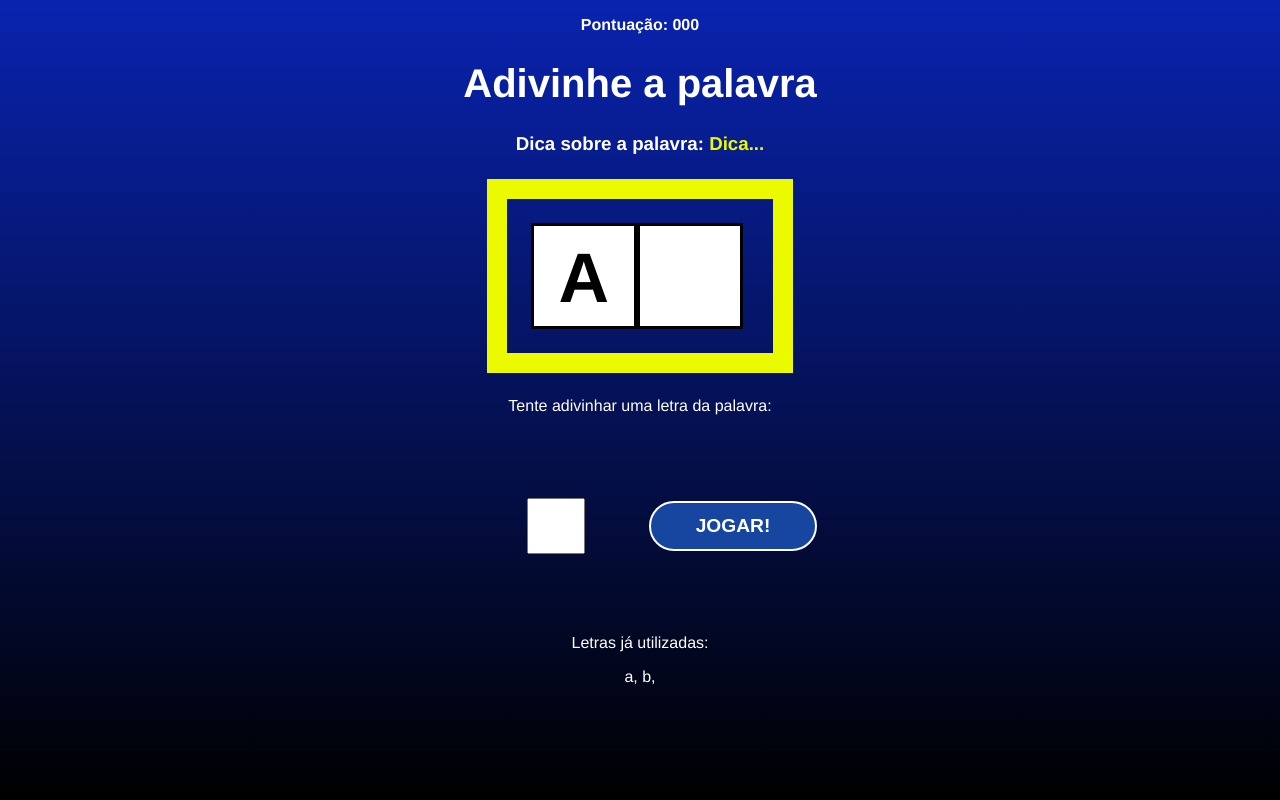
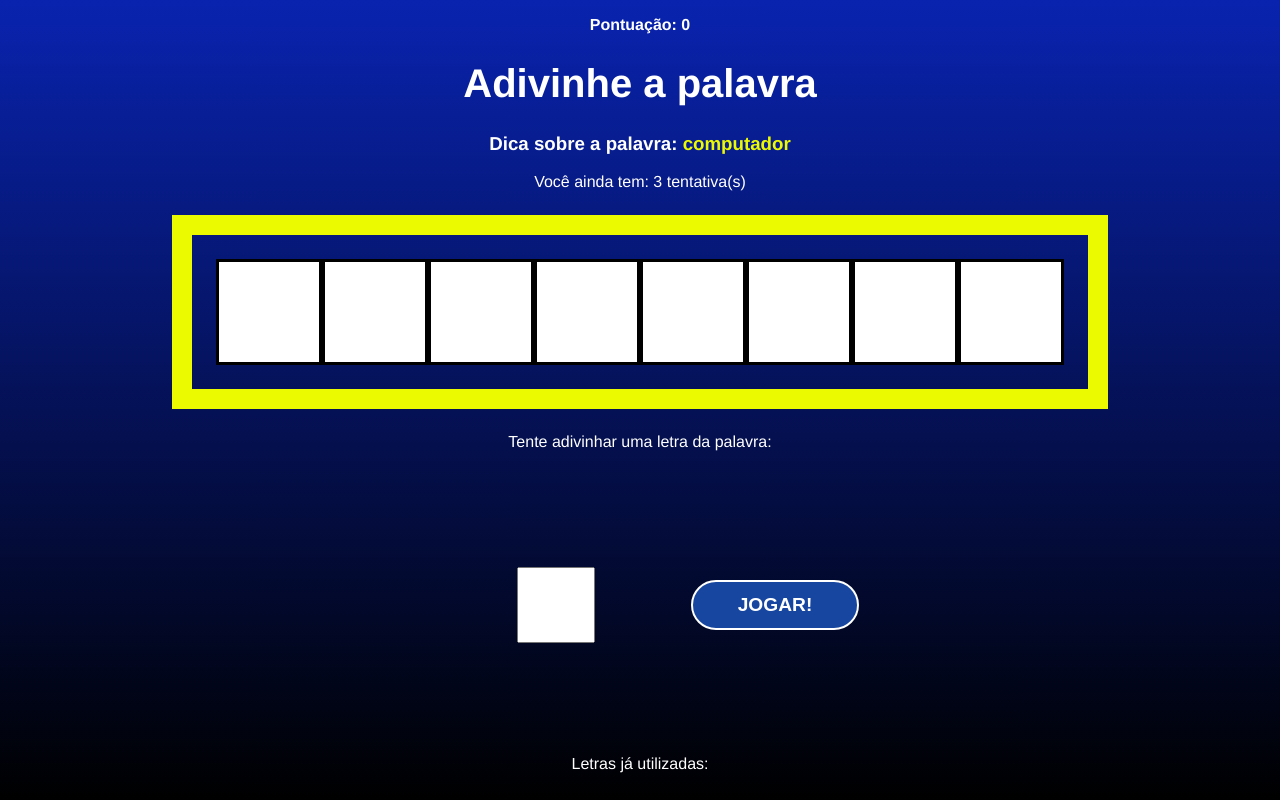
Before and after one commit to Mariano-SI/Secret-Word-Game-React, a React (Vite) app: page / in a window 1280 px wide. Both pictures are taken after a click on the button "COMEÇAR O JOGO". Built offline with nearby package versions, Linux system fonts and the light colour scheme.

Commit message:
consumindo os states e inserindo letras: ok

```diff
--- a/src/App.jsx
+++ b/src/App.jsx
@@ -1,52 +1,56 @@
 //CSS
-import './App.css';
+import "./App.css";
 //REACT
-import { useCallback, useEffect, useState } from 'react';
+import { useCallback, useEffect, useState } from "react";
 //Dados
-import { wordsList } from './data/words';
+import { wordsList } from "./data/words";
 //Componentes
-import StartScreen from './components/StartScreen'
-import Game from './components/Game';
-import GameEnd from './components/GameEnd';
+import StartScreen from "./components/StartScreen";
+import Game from "./components/Game";
+import GameEnd from "./components/GameEnd";
 
 const stages = [
-  {id:1, name:"start"},
-  {id:2, name:"game"},
-  {id:3, name:"end"}
-]
+  { id: 1, name: "start" },
+  { id: 2, name: "game" },
+  { id: 3, name: "end" },
+];
 
 function App() {
-  const[gameStage, setGameStage] = useState(stages[0].name);
-  const[words] = useState(wordsList);
-
+  const [gameStage, setGameStage] = useState(stages[0].name);
+  const [words] = useState(wordsList);
 
   //Controlar carregamentos das palavras, usarei na função startGame
-  const [pickedWord,setPickedWord] = useState("");
-  const [pickedCategory,setPickedCategory] = useState("");
-  const [letters, setLetters] = useState([]) ;
+  const [pickedWord, setPickedWord] = useState("");
+  const [pickedCategory, setPickedCategory] = useState("");
+  const [letters, setLetters] = useState([]);
 
-  const pickWordAndCategory = ()=>{
+  const [letrasAdivinhadas, setLetrasAdivinhadas] = useState([]);
+  const [letrasErradas, setLetrasErradas] = useState([]);
+  const [tentativas, setTentativas] = useState(3); //nmumero de tentativas
+  const [pontuacao, setPontuacao] = useState(0);
+
+  const pickWordAndCategory = () => {
     //random category
     const categories = Object.keys(words);
-    const category = categories[Math.floor(Math.random() * categories.length)]
+    const category = categories[Math.floor(Math.random() * categories.length)];
     //console.log(category);
 
     //random word in picked category
-    const word = words[category][Math.floor(Math.random() * words[category].length)];
-    //console.log(word);
+    const word =
+      words[category][Math.floor(Math.random() * words[category].length)];
+    console.log(word);
 
-    return{word, category};
-
-  }
+    return {word, category };
+  };
   //Funçao que é executada no evento de clique, ela faz o parametro da  renderização condicional mudar, assim a segunda tela, a do jogo, é carregada.
-  const startGame = ()=>{
+  const startGame = () => {
     //pick word and category
-    const {word, category } = pickWordAndCategory(); //destruturing no retorno da função
+    const { word, category } = pickWordAndCategory(); //destruturing no retorno da função
     console.log(word, category);
 
     //create an array of letters of word
     let wordLetters = word.split("");
-    wordLetters = wordLetters.map((l)=> l.toLowerCase())
+    wordLetters = wordLetters.map((l) => l.toLowerCase());
     console.log(wordLetters);
 
     //setar states
@@ -54,27 +58,37 @@ function App() {
     setPickedCategory(category);
     setLetters(wordLetters);
 
-
     setGameStage(stages[1].name);
-
-  }
+  };
 
   //Processa a letra no input
-  const verifyLetter = () =>{
-    setGameStage(stages[2].name)
-  }
+  const verifyLetter = (letter) => {
 
-  const retry = ()=>{
-    setGameStage(stages[0].name)
-  }
+    console.log(letter);
+  };
+
+  const retry = () => {
+    setGameStage(stages[0].name);
+  };
   return (
     <div className="App">
-     {/* controlando as telas do jogo */}
-     {gameStage === "start" && <StartScreen startGame={startGame}/>}
-     {gameStage === "game" && <Game verifyLetter={verifyLetter}/>}
-     {gameStage === "end" && <GameEnd retry={retry}/>}
+      {/* controlando as telas do jogo */}
+      {gameStage === "start" && <StartScreen startGame={startGame} />}
+      {gameStage === "game" && (
+        <Game
+          verifyLetter={verifyLetter}
+          pickedWord={pickedWord}
+          pickedCategory={pickedCategory}
+          letters={letters}
+          letrasAdivinhadas={letrasAdivinhadas}
+          letrasErradas={letrasErradas}
+          tentativas={tentativas}
+          pontuacao={pontuacao}
+        />
+      )}
+      {gameStage === "end" && <GameEnd retry={retry} />}
     </div>
-  )
+  );
 }
 
-export default App
+export default App;
--- a/src/components/Game.css
+++ b/src/components/Game.css
@@ -35,9 +35,9 @@
     justify-content: center
 }
 .letterContainer input{
-    height: 50px;
-    width: 50px;
-    font-size: 2em;
+    height: 70px;
+    width: 70px;
+    font-size: 3em;
     text-align: center;
     margin: 2em;
 }
--- a/src/components/Game.jsx
+++ b/src/components/Game.jsx
@@ -1,28 +1,69 @@
-import './Game.css';
+import { useState, useRef } from "react";
+import "./Game.css";
 
-const Game = ({verifyLetter}) =>{
-    return(
+const Game = ({
+  verifyLetter,
+  pickedWord,
+  pickedCategory,
+  letters,
+  letrasAdivinhadas,
+  letrasErradas,
+  tentativas,
+  pontuacao,
+}) => {
+  const [letter, setLetter] = useState("");
+
+  //usarei o hook useref para depois de jogar uma letra, o foco voltar ao input onde eu as insiro. Ele serve para guardar uma referencia de elemento na tela
+  const letterInputRef = useRef(null);
+
+  const handleSubmit = (e) => {
+    e.preventDefault();
+    verifyLetter(letter);
+    setLetter("");
+    letterInputRef.current.focus();
+  };
+
+  return (
     <div className="game">
       <p className="points">
-               <span>Pontuação: 000</span>
+        <span>Pontuação: {pontuacao}</span>
       </p>
       <h1>Adivinhe a palavra</h1>
-           <h3 className="dica">Dica sobre a palavra: <span>Dica...</span></h3>
+      <h3 className="dica">
+        Dica sobre a palavra: <span>{pickedCategory}</span>
+      </h3>
+      <p>Você ainda tem: {tentativas} tentativa(s)</p>
       <div className="wordContainer">
-               <span className='letter'>A</span>
-               <span className="blankSquare"></span>
+        {letters.map((letter, i) =>
+          letrasAdivinhadas.includes(letter) ? (
+            <span key={i} className="letter">
+              {letter}
+            </span>
+          ) : (
+            <span key={i} className="blankSquare"></span>
+          )
+        )}
       </div>
       <div className="letterContainer">
         <p>Tente adivinhar uma letra da palavra: </p>
-               <form >
-                   <input type="text" name='letter' maxLength="1" required/>
+        <form onSubmit={handleSubmit}>
+          <input
+            type="text"
+            name="letter"
+            maxLength="1"
+            required
+            onChange={(e) => setLetter(e.target.value)}
+            value={letter}
+            ref={letterInputRef}
+          />
           <button>Jogar!</button>
         </form>
       </div>
       <div className="wrongLettersContainer">
         <p>Letras já utilizadas:</p>
-               <span>a, </span>
-               <span>b, </span>
+        {letrasErradas.map((letter, i) => (
+          <span key={i}>{letter}, </span>
+        ))}
       </div>
     </div>
   );
```
Lines whose indentation alone changed are shown as unchanged.
